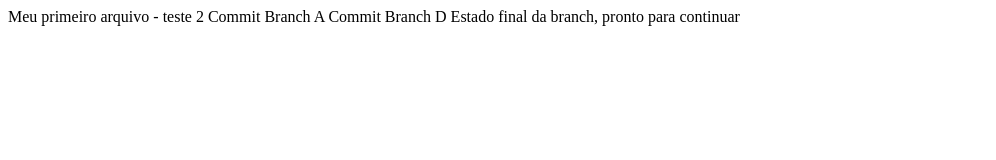
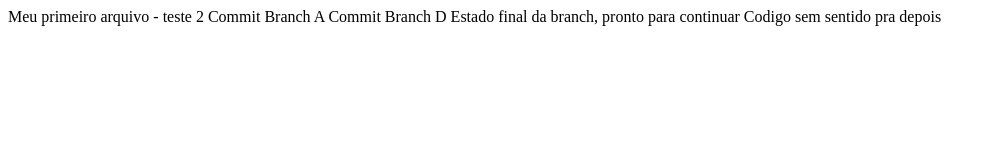
Before and after one commit to adrianacarvsilva/meu_projeto_versionado, a plain HTML site: page index.html in a window 1280 px wide. Shown: the whole page, without its empty margins (0-996 px from the left). Drawn offline with Linux system fonts and the light colour scheme.

Commit message:
comandos git

```diff
--- a/index.html
+++ b/index.html
@@ -4,5 +4,7 @@
 Commit Branch A
 Commit Branch D
 Estado final da branch, pronto para continuar
+
+Codigo sem sentido pra depois
 </body>
 </html>
```
Also changed, not shown: comandos-git.txt.
